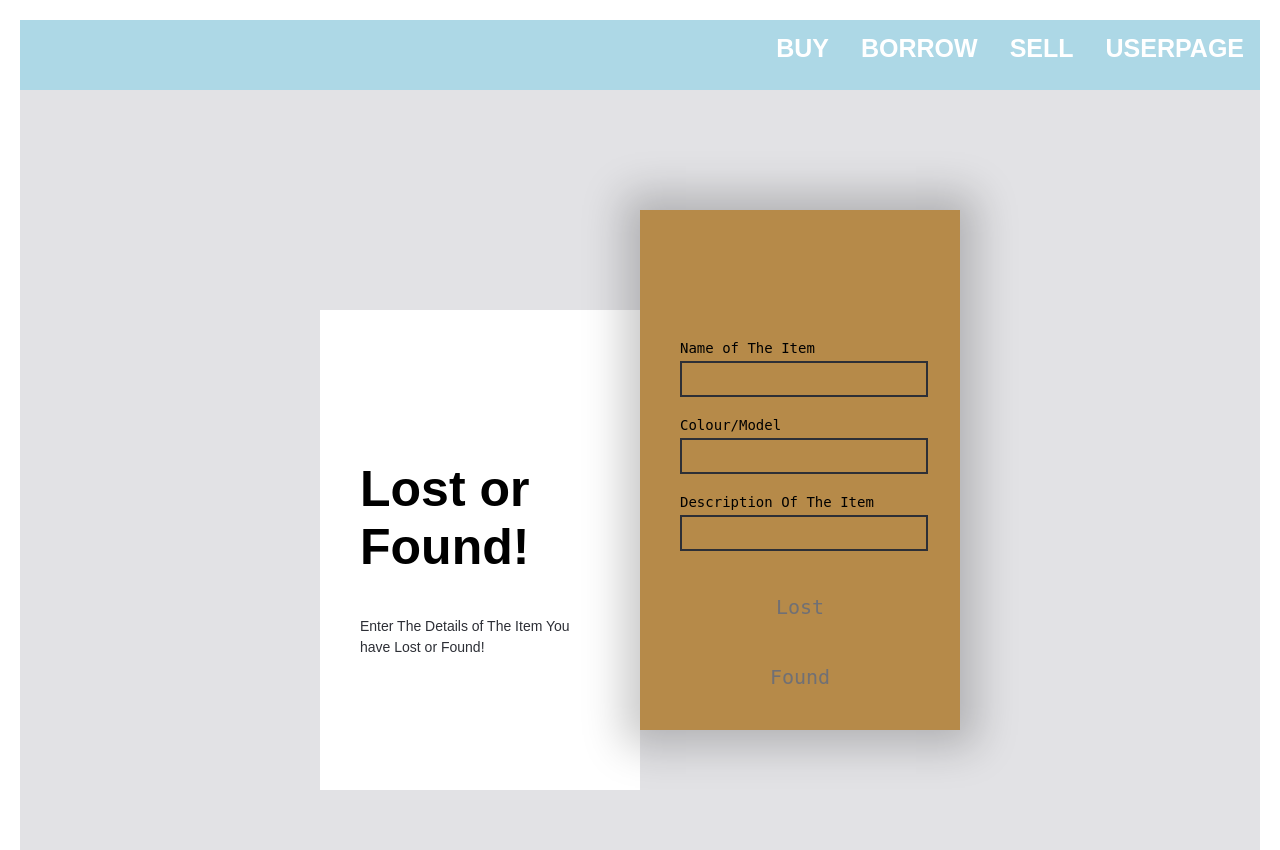
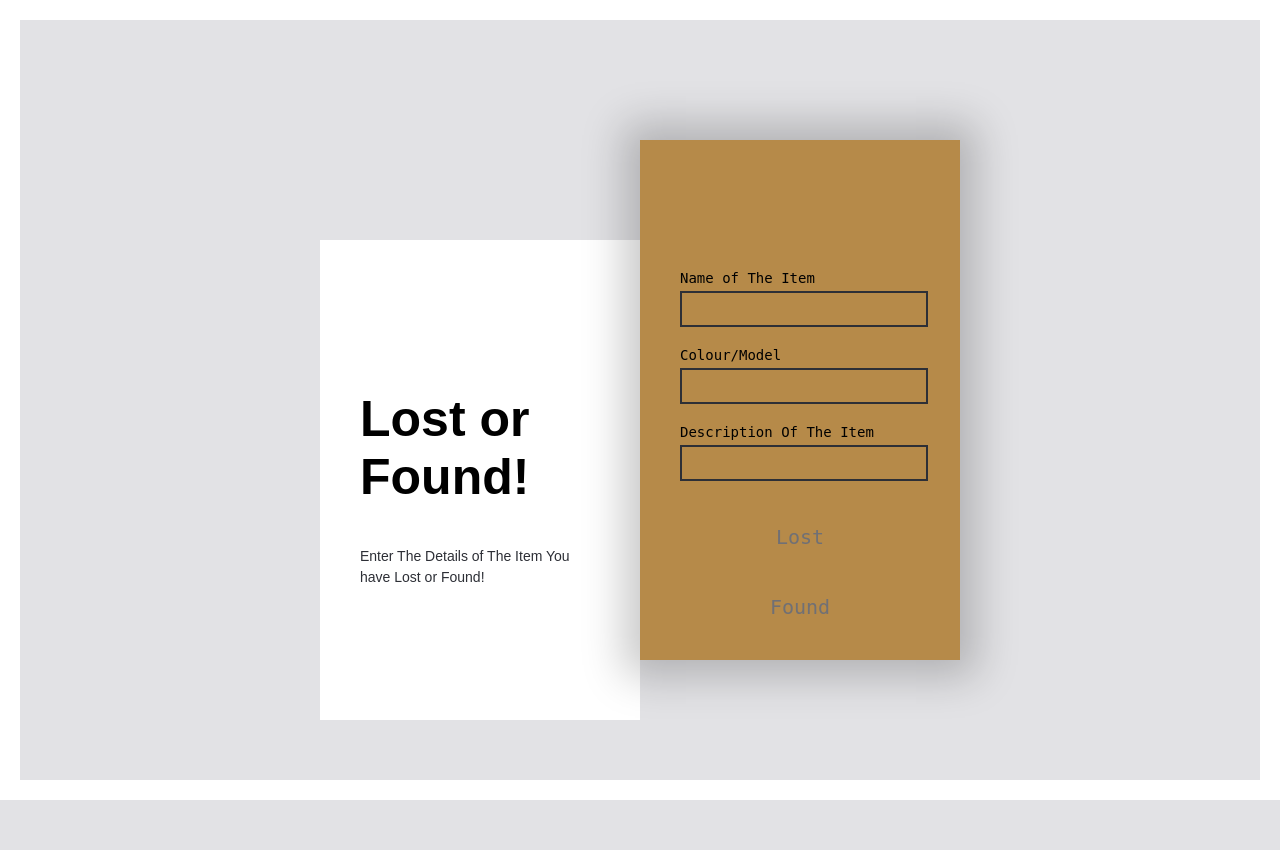
Before and after one commit to hemanth-sunkireddy/ISS_Hackhaton, a Flask app: page /lostfoundAdd.html in a window 1280 px wide. After the commit the page ends 800 px from the top, so only its background shows below. Run offline with Flask 3, Linux system fonts and the light colour scheme; some web fonts are replaced.

Commit message:
Update lostfoundAdd.html

```diff
--- a/templates/lostfoundAdd.html
+++ b/templates/lostfoundAdd.html
@@ -1,15 +1,6 @@
 <!DOCTYPE html>
 <html>
     <title>Found!</title>
-    <body>
-        <nav>
-        <ul>
-  <li><a class="active" href="/studentProfile.html">USERPAGE</a></li>
-  <li><a href="/sell.html">SELL</a></li>
-  <li><a href="/borrow.html">BORROW</a></li>
-  <li><a href="/buy.html">BUY</a></li>
-        </ul>
-        </nav>
     <div class="page">
         <div class="container">
           <div class="left" style="top:100px;">
@@ -21,7 +12,7 @@
               <path d="m 40,120.00016 239.99984,-3.2e-4 c 0,0 24.99263,0.79932 25.00016,35.00016 0.008,34.20084 -25.00016,35 -25.00016,35 h -239.99984 c 0,-0.0205 -25,4.01348 -25,38.5 0,34.48652 25,38.5 25,38.5 h 215 c 0,0 20,-0.99604 20,-25 0,-24.00396 -20,-25 -20,-25 h -190 c 0,0 -20,1.71033 -20,25 0,24.00396 20,25 20,25 h 168.57143" />
             </svg>
             <div class="form" style="top:70px;">
-                <form method="POST" action="/successFoundAdd.html">
+                <form method="POST" action="/submit1">
                   <label for="name">Name of The Item</label>
                   <input type="text" id="name" name="name">
                   <label for="colormodel">Colour/Model</label>
@@ -37,46 +28,9 @@
                 </form>
               </div>
 
-
-
         </div>
       </div>
-    </body>
       <style>
-
-        nav ul {
-    list-style-type: none;
-    margin: 0;
-    padding: 0;
-    height: 70px;
-    overflow: hidden;
-    background-color: lightblue;
-}
-
-nav li {
-    float: right;
-    padding: left 19px;
-    margin-top: 0 20px;
-}
-
-nav li a {
-    display: block;
-    color: white;
-    text-align: center;
-    padding: 14px 16px;
-    text-decoration: none;
-    font-size: 25px;
-    font-weight: bold;
-}
-
-nav li a:hover {
-    background-color: burlywood;
-}
-body{
-	  background: -webkit-linear-gradient(left, #25c481, #25b7c4);
-	  background: linear-gradient(to right, #25c481, #25b7c4);
-	  font-family: 'Roboto', sans-serif;
-	}
         @import url('https://rsms.me/inter/inter-ui.css');
 ::selection {
   background: #2D2F36;
@@ -216,6 +170,9 @@ input::-moz-focus-inner {
 }
       </style>
       <script>
+        function updateAction(action) {
+  document.getElementById("action").value = action;
+}
         var current = null;
 document.querySelector('#email').addEventListener('focus', function(e) {
   if (current) current.pause();
@@ -265,9 +222,7 @@ document.querySelector('#submit').addEventListener('focus', function(e) {
     }
   });
 });
-function updateAction(action) {
-  document.getElementById("action").value = action;
-}
+
       </script>
 
 </html>
```
